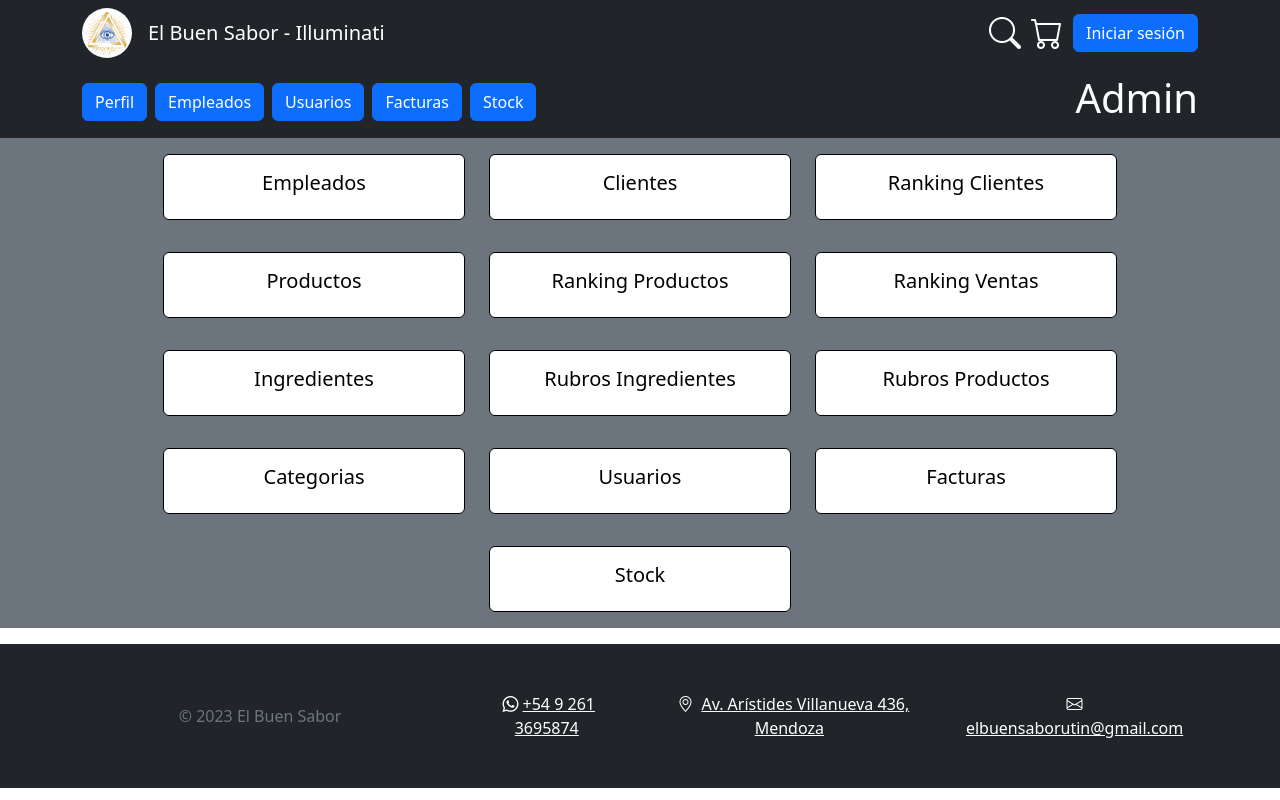
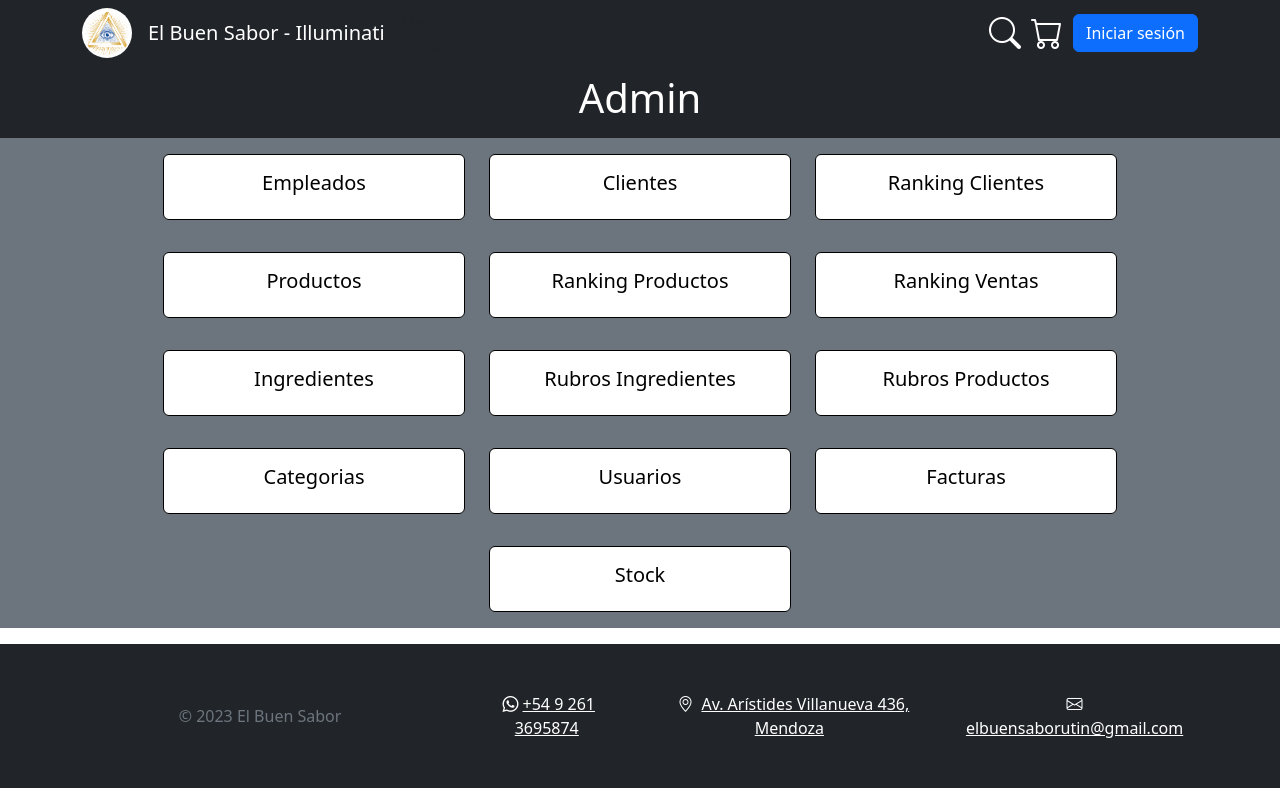
Before and after one commit to RamaHualpusher/Illuminati-ElBuenSabor-Frontend, a React (Create React App) app: page /admin in a window 1280 px wide. Built offline with nearby package versions, Linux system fonts and the light colour scheme.

Commit message:
cambios en el Panel

```diff
--- a/src/components/AdminPage/OpcionesEmpleados.tsx
+++ b/src/components/AdminPage/OpcionesEmpleados.tsx
@@ -81,7 +81,6 @@ export default function OpcionesEmpleados() {
                     </Link>
                 </div>
             </div>
-
             <div className="row justify-content-center">
                 <div className="col-md-3">
                     <div className="card my-3" style={{ border: "1px solid black" }}>
--- a/src/components/AdminPage/PanelAdmin.tsx
+++ b/src/components/AdminPage/PanelAdmin.tsx
@@ -13,14 +13,7 @@ const PanelAdmin: React.FC<NavbarAdminProps> = ({ title }) => {
 
   return (
     <nav className="navbar navbar-expand-lg navbar-dark bg-dark">
-      <div className="container">
-        <div className="d-flex justify-content-center align-items-center">
-          <button className="btn btn-primary me-2">Perfil</button>
-          <button className="btn btn-primary me-2">Empleados</button>
-          <button className="btn btn-primary me-2">Usuarios</button>
-          <button className="btn btn-primary me-2">Facturas</button>
-          <button className="btn btn-primary me-2">Stock</button>
-        </div>
+      <div className="container" style={{ display: "flex", justifyContent: "center" }}>
         <h1 className="Title_admin h1 text-white">{title}</h1>
       </div>
     </nav>
```
